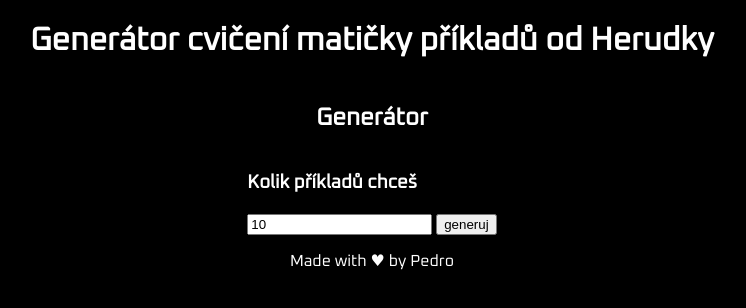
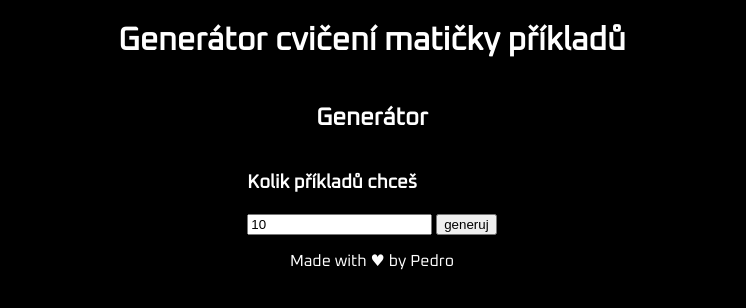
Before and after one commit to petrkucerak/cvicenimaticky, a plain HTML site: page index.html in a window 1280 px wide. Shown: the whole page, without its empty margins (268-1014 px from the left). Drawn offline with Linux system fonts and the light colour scheme.

Commit message:
change name

```diff
--- a/index.html
+++ b/index.html
@@ -8,7 +8,7 @@
 </head>
 <body>
     <header>
-        <h1>Generátor cvičení matičky příkladů od Herudky</h1>
+        <h1>Generátor cvičení matičky příkladů</h1>
     </header>
     <section class="generator">
         <h2>Generátor</h2>
```
